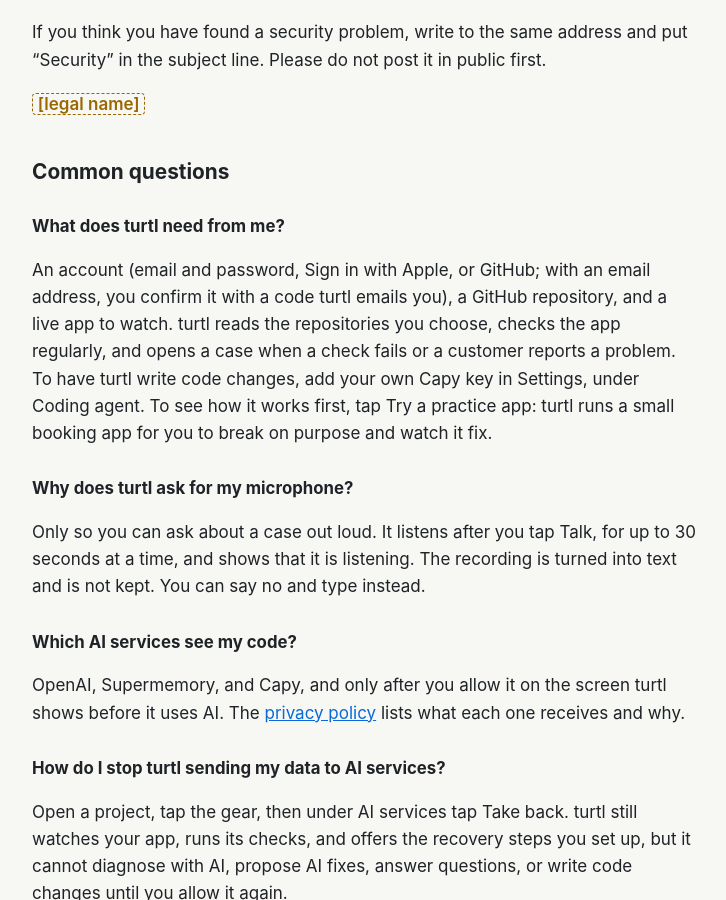
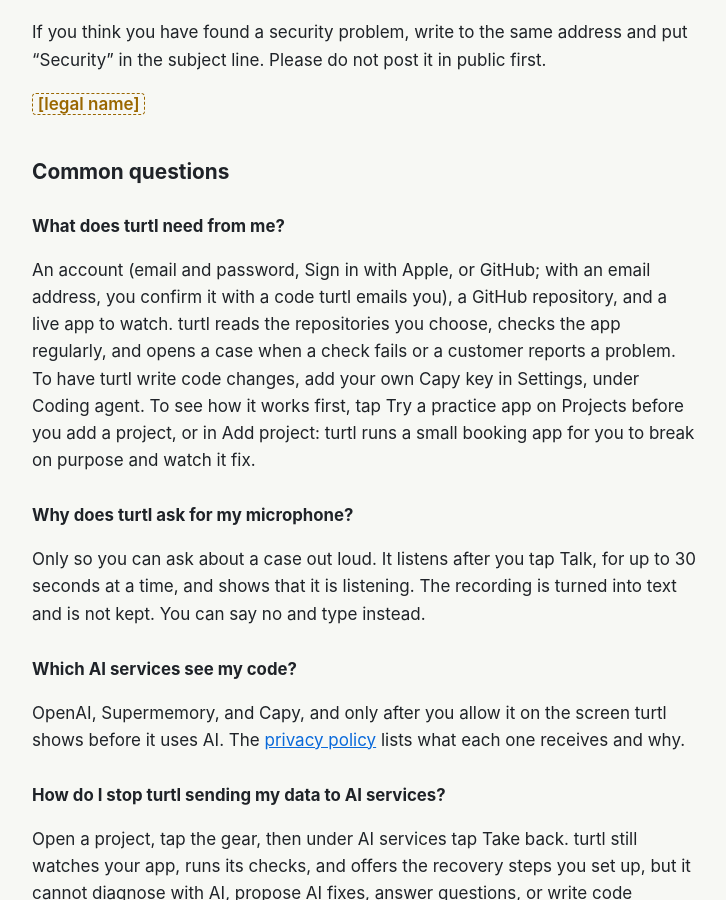
Before and after one commit to ronoktanvir/turtl, a Jekyll site: the page built from site/support.md, in a window 1280 px wide and 900 px high, scrolled down 321 px. Shown: the whole window, without its empty margins (276-1002 px from the left). Built offline with Jekyll 4.4.1, drawn with Linux system fonts in a browser that asks for light colours; our own code applies the rules of GitHub Pages for plain Markdown files.

Commit message:
Say where the support page's practice app offer is
Try a practice app is on the first-run screen of Projects and in Add project;
the answer now says both, so an owner can find it.

Co-Authored-By: Claude Opus 5.5 <noreply@anthropic.com>

```diff
--- a/site/support.md
+++ b/site/support.md
@@ -17,7 +17,7 @@ If you think you have found a security problem, write to the same address and pu
 
 ### What does turtl need from me?
 
-An account (email and password, Sign in with Apple, or GitHub; with an email address, you confirm it with a code turtl emails you), a GitHub repository, and a live app to watch. turtl reads the repositories you choose, checks the app regularly, and opens a case when a check fails or a customer reports a problem. To have turtl write code changes, add your own Capy key in Settings, under Coding agent. To see how it works first, tap Try a practice app: turtl runs a small booking app for you to break on purpose and watch it fix.
+An account (email and password, Sign in with Apple, or GitHub; with an email address, you confirm it with a code turtl emails you), a GitHub repository, and a live app to watch. turtl reads the repositories you choose, checks the app regularly, and opens a case when a check fails or a customer reports a problem. To have turtl write code changes, add your own Capy key in Settings, under Coding agent. To see how it works first, tap Try a practice app on Projects before you add a project, or in Add project: turtl runs a small booking app for you to break on purpose and watch it fix.
 
 ### Why does turtl ask for my microphone?
 
```
